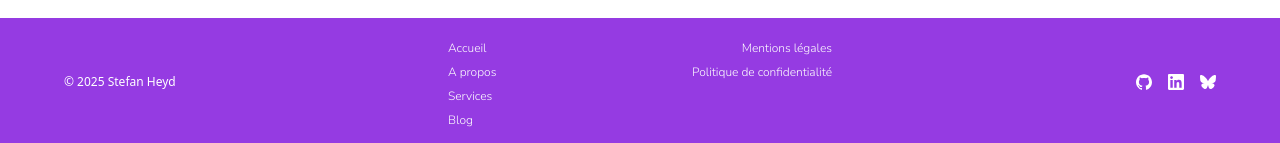
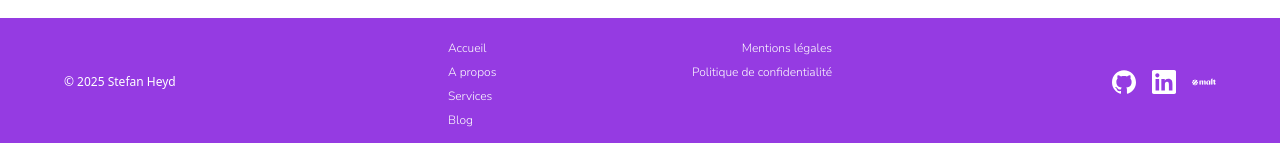
Before and after one commit to StefanHyde/PortfolioV2, a Next.js app: page / in a window 1280 px wide. Shown: the part 3726-3869 px from the top of the page. Built offline with nearby package versions, Linux system fonts and the light colour scheme; no server answers.

Commit message:
Delete Blusky link, add link for Malt

```diff
--- a/lib/data.ts
+++ b/lib/data.ts
@@ -1,5 +1,5 @@
 import { createElement } from 'react';
-import { SiBluesky, SiGithub, SiLinkedin } from 'react-icons/si';
+import { SiGithub, SiLinkedin, SiMalt } from 'react-icons/si';
 
 import cuultImg from '../public/images/25h.png';
 import dhdaImg from '../public/images/dhda.png';
@@ -32,7 +32,7 @@ export const links = [
 export const socials = [
   {
     name: 'GitHub',
-    url: 'https://github.com/DrHyde01',
+    url: 'https://github.com/StefanHyde',
     icon: createElement(SiGithub),
   },
   {
@@ -41,9 +41,9 @@ export const socials = [
     icon: createElement(SiLinkedin),
   },
   {
-    name: 'BlueSky',
-    url: 'https://bsky.app/profile/hydev.bsky.social',
-    icon: createElement(SiBluesky),
+    name: 'Malt',
+    url: 'https://www.malt.fr/profile/stephaneheyd',
+    icon: createElement(SiMalt),
   },
 ] as const;
 
--- a/src/components/footer.tsx
+++ b/src/components/footer.tsx
@@ -50,7 +50,7 @@ export default function Footer() {
             rel="noopener noreferrer"
             aria-label={social.name}
           >
-            <social.icon.type className="hover:text-primary-200 h-6 w-6 duration-300 ease-in-out md:h-4 md:w-4" />
+            <social.icon.type className="hover:text-primary-200 h-6 w-6 duration-300 ease-in-out" />
           </a>
         ))}
       </div>
```
